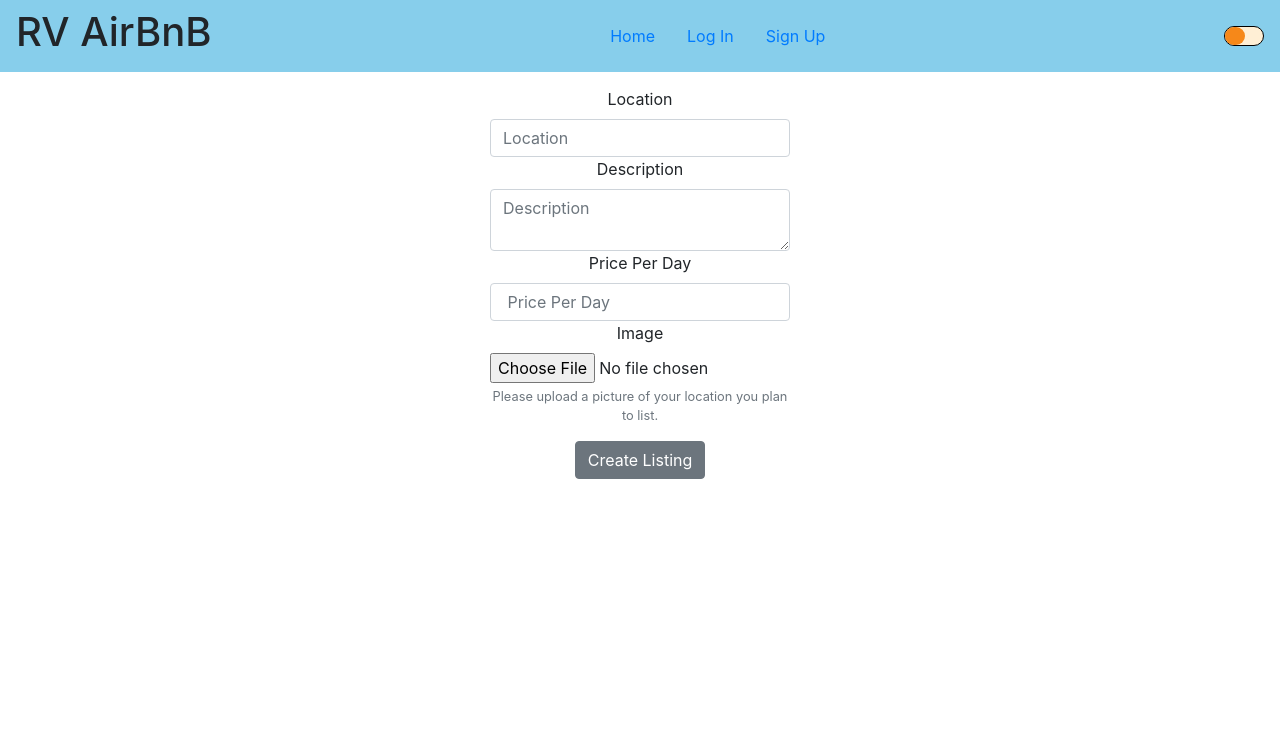
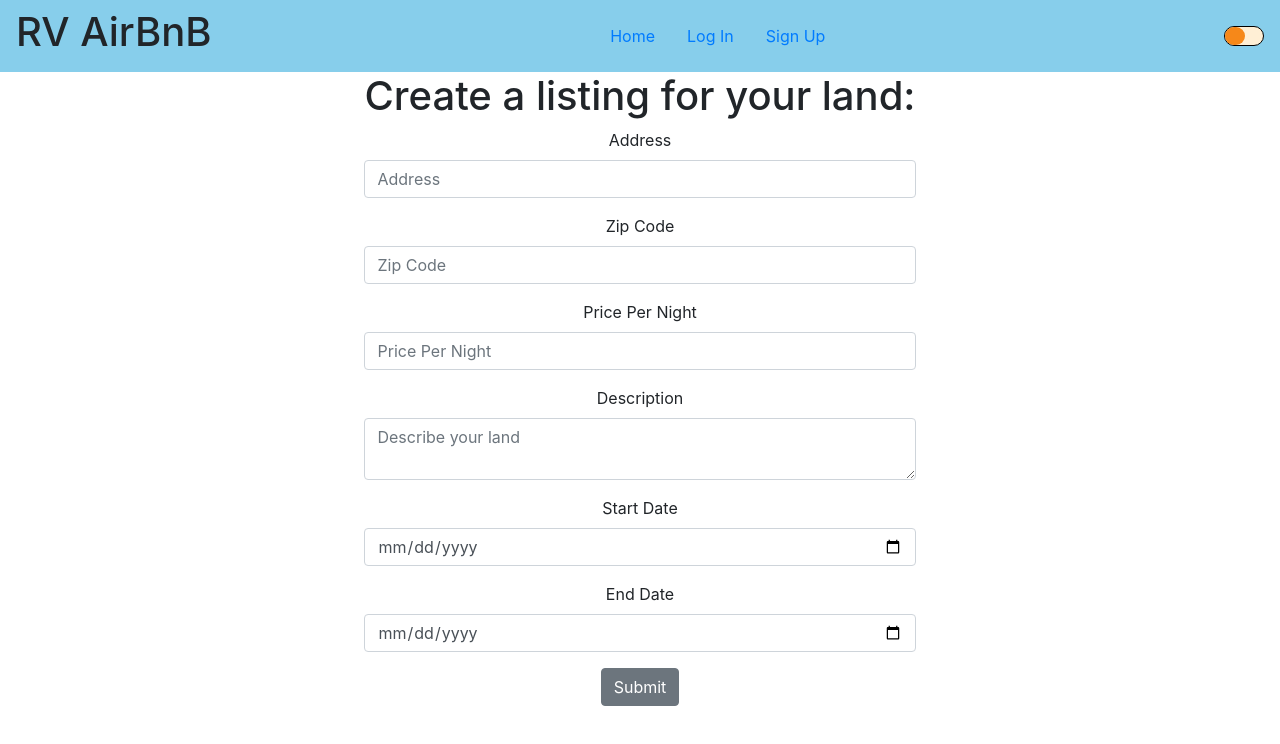
Before and after one commit to BW-FT-AirBNB2-Jackie/front-end, a React (Create React App) app: page /createlisting in a window 1280 px wide. Shown: the top 744 px of the page. Built offline with nearby package versions, Linux system fonts and the light colour scheme.

Commit message:
added signup and createlisting form

```diff
--- a/src/App.css
+++ b/src/App.css
@@ -97,6 +97,13 @@ img {
   align-items: center;
 }
 
+.create {
+  width: 50%;
+  display: flex;
+  align-items: center;
+  justify-content: center;
+}
+
 /* login form styling */
 
 .login-form {
--- a/src/App.js
+++ b/src/App.js
@@ -6,6 +6,7 @@ import Home from './components/Home';
 import {BrowserRouter as Router, Route } from 'react-router-dom'
 import CreateListing from './components/CreateListing'
 import BrowseListings from './components/BrowseListings';
+
 
 function App() {
   return (
--- a/src/components/BrowseListings.js
+++ b/src/components/BrowseListings.js
@@ -6,7 +6,7 @@ const BrowseListings = (props) => {
         <div>
             <Form className="login-form">
                 <FormGroup>
-                    <Label>Search Listings</Label>
+                    <Label>Search Listings:</Label>
                     <Input type="text" placeholder="Search By Location"></Input>
                 </FormGroup>
             </Form>
--- a/src/components/CreateListing.js
+++ b/src/components/CreateListing.js
@@ -1,29 +1,56 @@
-import React from 'react';
-import { Button, Form, FormGroup, FormText, Label, Input } from "reactstrap";
+import React, { useState, useEffect } from 'react'
+import { Container, Button, Form, FormGroup, Label, Input } from 'reactstrap'
+import axios from 'axios';
+
+const CreateListing = ({ status }) => {
+    const [addListing, setAddListing] = useState([]);
+
+    useEffect(() => {
+      if (status) {
+        setAddListing([...addListing, status]);
+      }
+    }, [addListing, status]);
+
+    const handleSubmit = e => {
+
+    }
 
 
-const CreateListing = (props) => {
-    console.log(props);
+
     return (
-        <div>
-        <Form className="login-form">
-            <FormGroup>
-                <Label>Location</Label>
-                <Input type="text" name="location" placeholder="Location"/>
-                <Label>Description</Label>
-                <Input type="textarea" name="description" placeholder="Description"/>
-                <Label>Price Per Day</Label>
-        <       Input type="text" name="price" placeholder=" Price Per Day"/>
-                <Label>Image</Label>
-                <Input type="file" name="image" placeholder="Description"/>
-                <FormText color="muted">
-                Please upload a picture of your location you plan to list.
-                </FormText>
-            </FormGroup>
-            <Button type="submit">Create Listing</Button>
-        </Form>
-        </div>
-        );
-    }
+        <Container className="create">
+      <Form>
+      <FormGroup>
+          <h1>Create a listing for your land:</h1>
+        <Label for='address'>Address</Label>
+        <Input type='text' minLength='3' maxLength='20' required={true} placeholder="Address"/>
+      </FormGroup>
+      <FormGroup>
+        <Label for='zipcode'>Zip Code</Label>
+        <Input type='zipcode' minLength='4' required={true} placeholder="Zip Code"  />
+      </FormGroup>
+      <FormGroup>
+        <Label for='price'>Price Per Night</Label>
+        <Input type='price' minLength='4' required={true} placeholder="Price Per Night"  />
+      </FormGroup>
+      <FormGroup>
+        <Label for="description">Description</Label>
+        <Input type="textarea" name="text" id="exampleText" placeholder="Describe your land" />
+      </FormGroup>
+      <FormGroup>
+      <Label for="date">Start Date</Label>
+        <Input type="date" name="date" id="date" placeholder="Insert Date" />
+      </FormGroup>
+      <FormGroup>
+      <Label for="date">End Date</Label>
+        <Input type="date" name="date" id="date" placeholder="Insert Date" />
+      </FormGroup>
+      <Button>Submit</Button>
+    </Form>
+    </Container>
 
-    export default CreateListing;
+    );
+  }
+
+
+export default CreateListing
--- a/src/components/Home.js
+++ b/src/components/Home.js
@@ -16,7 +16,6 @@ function Home(props) {
         <div className="wrapper">
         <div className="home">
             <h1>Find Your Destination</h1>
-
             <img src="/imgs/camper.png" alt="" />
           <Button onClick={handleCreateButton} color="danger" size="lg" block>Create Listing</Button>
           <h2>  OR  </h2>
--- a/src/components/Login.js
+++ b/src/components/Login.js
@@ -60,13 +60,14 @@ const FormikLogin = withFormik({
       password: Yup.string().required(),
       email: Yup.string().required()
   }),
-  handleSubmit(values, { setStatus, resetForm }) {
+  handleSubmit(values, { setStatus, resetForm, props }) {
       console.log("submitting", values);
       axios.post("https://rvbnb2.herokuapp.com/api/auth/landowners/login", values)
       .then(response => {
           console.log("success", response)
           setStatus(response.data);
           resetForm();
+          return props.history.push("/createlisting");
       })
       .catch(error => console.log(error.response));
   }
--- a/src/components/Signup.js
+++ b/src/components/Signup.js
@@ -1,12 +1,67 @@
-import React from 'react';
+import React from "react";
+import { withFormik, Field } from "formik";
+import * as yup from "yup";
+import axios from "axios";
+import { Button, Form, FormGroup, Label } from "reactstrap";
 
 
-const Signup = (props) => {
+
+const SignUp = props => {
+  const { errors, touched } = props;
   return (
-<div>
+    <>
+    <Form  className="login-form">
+  <FormGroup>
+<Label >Create Username:</Label>
+<Field id="username" type="text" name="username" placeholder="Username"/>
+{touched.username && errors.username && (<p>{errors.username}</p>)}
 
-</div>
+<Label >Create Password:</Label>
+<Field id="password" type="password" name="password" placeholder="Password"/>
+{touched.password && errors.password && (<p>{errors.password}</p>)}
+</FormGroup>
+<Button type="submit">Sign Up</Button>
+</Form>
+    </>
   );
-}
+};
 
-export default Signup;
+export default withFormik({
+  mapPropsToValues: values => {
+    return {
+      username: values.username || "",
+      password: values.password || ""
+    };
+  },
+  validationSchema: yup.object().shape({
+    username: yup
+      .string()
+      .min(5, "username must have at least 5 characters")
+      .required(),
+    password: yup
+      .string()
+      .min(8, "password must be at least 8 characters")
+      .required("enter and confirm password")
+  }),
+  validateOnChange: false,
+  validateOnBlur: false,
+  handleSubmit: (values, { props, resetForm }) => {
+    let userObj = {
+      username: values.username,
+      password: values.password
+    };
+    axios
+      .post(
+        "https://rvbnb2.herokuapp.com/api/auth/landowners/register",
+        userObj
+      )
+      .then(res => {
+        localStorage.setItem("token", res.data.token);
+        resetForm();
+        return props.history.push("/home");
+      })
+      .catch(err => {
+        return err.response;
+      });
+  }
+})(SignUp);
```
Also changed, not shown: src/components/Profile.js (added), src/utils/PrivateRoute.js (renamed from src/components/PrivateRoute.js).
